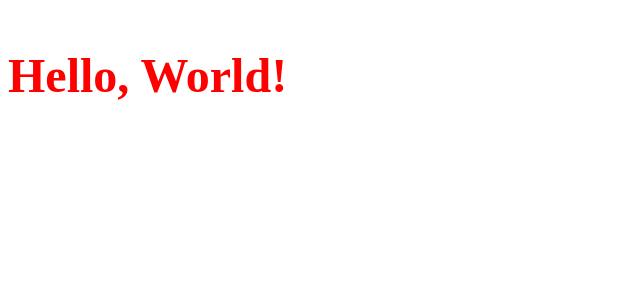
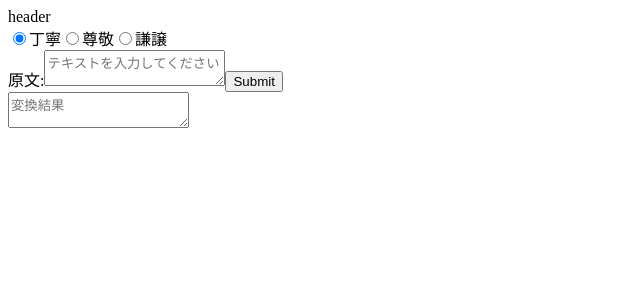
Before and after one commit to aizu-go-kapro/keiGo, a React app in the folder frontend/: page / in a window 1280 px wide. Shown: the top 300 px of the page, without its empty margins (0-640 px from the left). Built offline with nearby package versions, Linux system fonts and the light colour scheme; the HTML template or start-up script is replaced by a standard one.

Commit message:
:sparkles: Add markup

```diff
--- a/frontend/src/components/Hello.tsx
+++ /dev/null
@@ -1,18 +0,0 @@
-import * as React from 'react';
-import styled from 'styled-components';
-
-type Props = {}
-
-const Hello: React.SFC<Props> = props => {
-    return (
-        <BigTitle>Hello, World!</BigTitle>
-    )
-};
-
-const BigTitle = styled.p`
-    font-size: 3rem;
-    font-weight: bold;
-    color: red;
-`;
-
-export default Hello;
--- /dev/null
+++ b/frontend/src/components/TranslateBox.tsx
@@ -0,0 +1,64 @@
+import * as React from "react";
+
+interface IState {
+  value: string;
+  convertedBody: string;
+}
+
+export default class TranslateBox extends React.Component<{}, IState> {
+  constructor(props) {
+    super(props);
+    this.state = {
+      value: "",
+      convertedBody: ""
+    };
+
+    this.handleChange = this.handleChange.bind(this);
+    this.handleSubmit = this.handleSubmit.bind(this);
+  }
+
+  async handleChange(event) {
+    this.setState({value: event.target.value});
+    const url = "http://35.184.71.230:3000/api/v1/keigo?kind=teinei";
+    const body = {
+      "body": event.target.value
+    };
+    try {
+      const response = await fetch(url, {
+        method: "POST",
+        headers: {
+          "Content-Type": "application/json"
+        },
+        body: JSON.stringify(body)
+      });
+      const data = await response.json();
+      console.log(data.converted_body);
+      this.setState({convertedBody: data.converted_body});
+    } catch (err) {
+      console.error(err);
+    }
+  }
+
+  handleSubmit(event) {
+    alert('An essay was submitted: ' + this.state.convertedBody);
+    event.preventDefault();
+  }
+
+  render() {
+    return (
+      <>
+        <input type="radio" name="敬語" value="丁寧" checked={true} />丁寧
+        <input type="radio" name="敬語" value="尊敬" />尊敬
+        <input type="radio" name="敬語" value="謙譲" />謙譲
+        <form onSubmit={this.handleSubmit}>
+          <label>
+            原文:
+            <textarea placeholder="テキストを入力してください" value={this.state.value} onChange={this.handleChange} />
+          </label>
+          <input type="submit" value="Submit" />
+        </form>
+        <textarea readOnly placeholder="変換結果" value={this.state.convertedBody} />
+      </>
+    );
+  }
+}
--- a/frontend/src/main.tsx
+++ b/frontend/src/main.tsx
@@ -1,13 +1,16 @@
 import * as React from 'react';
 import * as ReactDOM from 'react-dom';
-import Hello from './components/Hello';
+import TranslateBox from './components/TranslateBox';
 
 class App extends React.Component {
     render() {
         return (
-            <div>
-                <Hello />
-            </div>
+            <>
+                <header>header</header>
+                <main>
+                    <TranslateBox />
+                </main>
+            </>
         );
     }
 }
```
Also changed, not shown: frontend/src/const/Color.tsx (added, +7 -0 lines), 1 other file (tests, documents, lock files or other folders).
